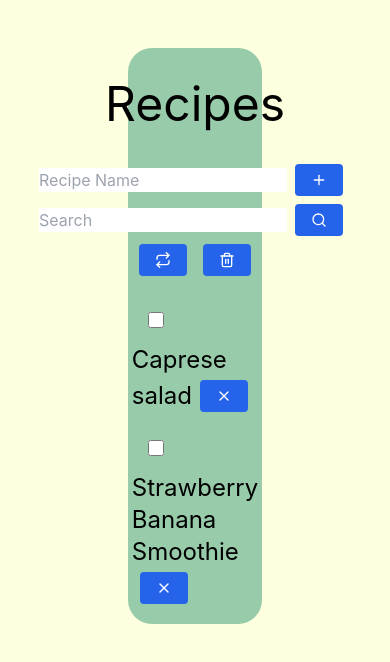
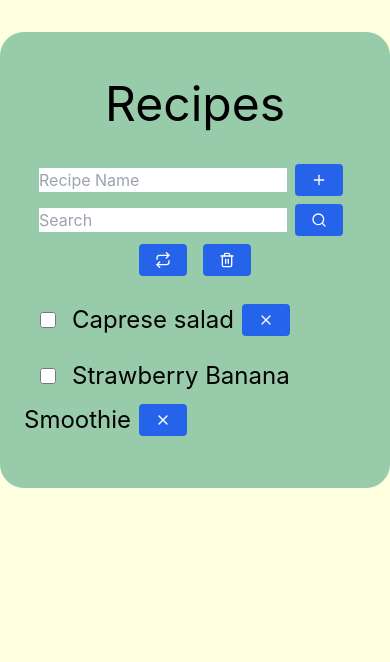
Before and after one commit to cw417/react-recipes, a React (Create React App) app: page / in a window 390 px wide. Shown: the top 662 px of the page. Built offline with nearby package versions, Linux system fonts and the light colour scheme.

Commit message:
Attempt at responsive styling

```diff
--- a/src/App.js
+++ b/src/App.js
@@ -244,8 +244,8 @@ function App() {
   }
 
   return (
-    <>
-      <div className='recipes flex flex-col items-center justify-center mx-32 my-12 rounded-3xl'>
+    <div className='flex flex-row items-center justify-center'>
+      <div className='recipes flex flex-col items-center justify-center rounded-3xl my-8 pb-8 pt-4 w-screen md:w-10/12'>
         <div className='items-center'>
           <div className='text-5xl text-center m-8'>
             Recipes
@@ -286,7 +286,7 @@ function App() {
           </div>
         </div>
       </div>
-    </>
+    </div>
   );
 }
 
```
